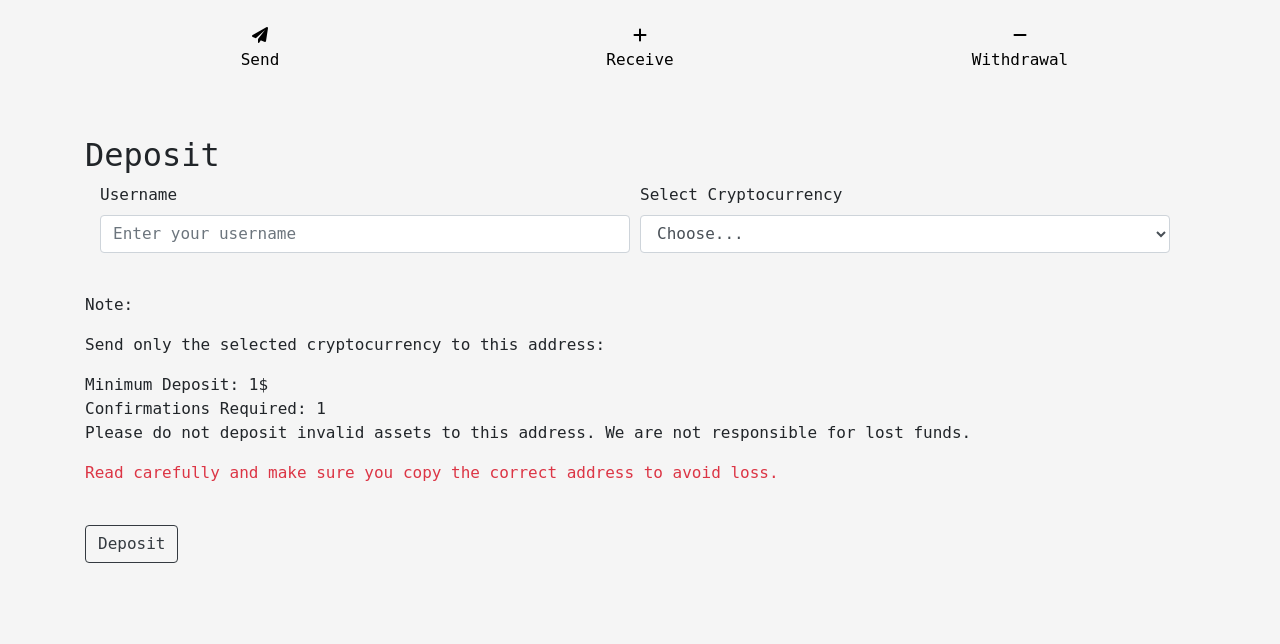
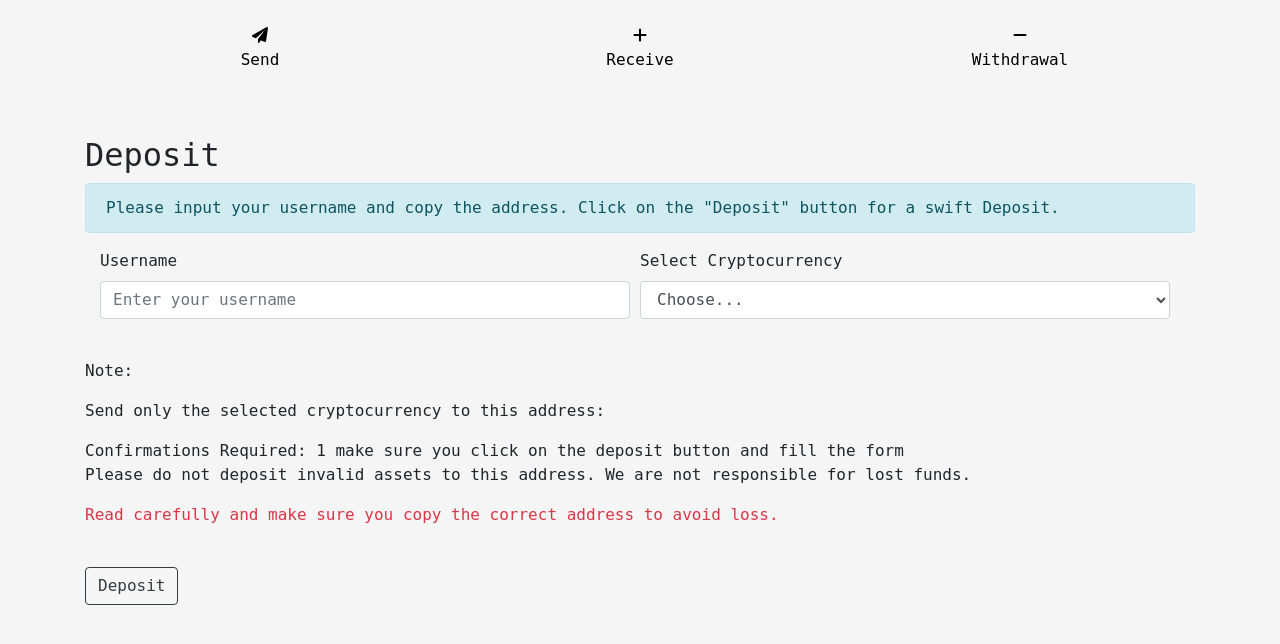
Before and after one commit to aceabandy/cryptify, a Django app: page /deposit/ in a window 1280 px wide. Shown: the part 76-720 px from the top of the page. Run offline with Django 5.2, Linux system fonts and the light colour scheme; a user stored in the database is signed in; data comes from the database, SQL or seed files in the repository; some libraries are stand-ins or nearby versions.

Commit message:
deposit.html

```diff
--- a/app/templates/payments/deposit.html
+++ b/app/templates/payments/deposit.html
@@ -229,6 +229,9 @@
     </div>
 <div class="container mt-5">
     <h2 class="">Deposit</h2>
+    <div class="alert alert-info" role="alert">
+        Please input your username and copy the address. Click on the "Deposit" button for a swift Deposit.
+    </div>
     <form method="post" id="cryptoForm">
         {% csrf_token %}
         <div class="container-fluid form-row align-items-center">
@@ -302,10 +305,9 @@
                     'ton': 'UQBA4eo0m34MHuLwRrB9ja4IOGqsRFFr6xEZ79xEcjlk-ORA',-->
                 <p>Note:</p>
                 <p>Send only the selected cryptocurrency to this address:</p>
-                <p>Minimum Deposit: 1$
-                    <br>
-                    Confirmations Required: 1
-                    <br>
+                Confirmations Required: 1
+                <span>make sure you click on the deposit button and fill the form</span>
+                   <br>
                     Please do not deposit invalid assets to this address. We are not responsible for lost funds.</p>
                  <p class="text-danger">Read carefully and make sure you copy the correct address to avoid loss.</p>
 
```
